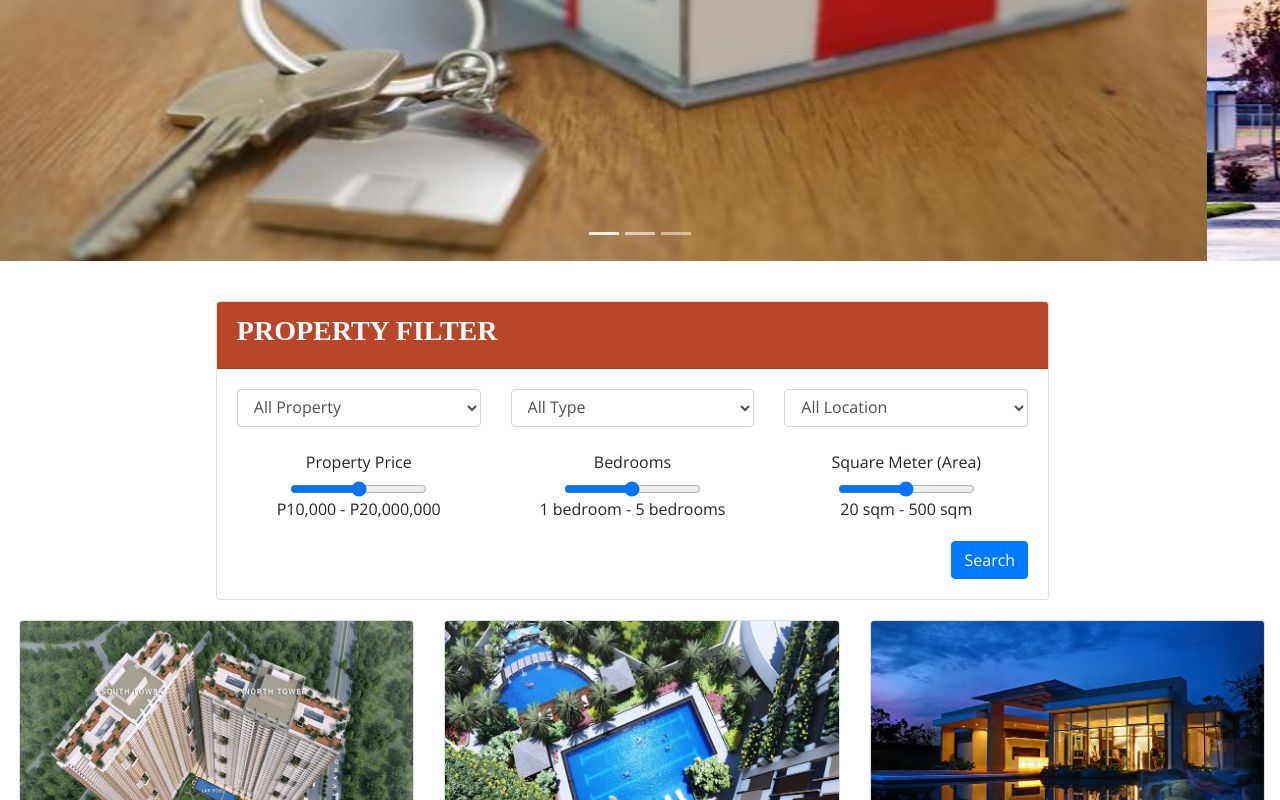
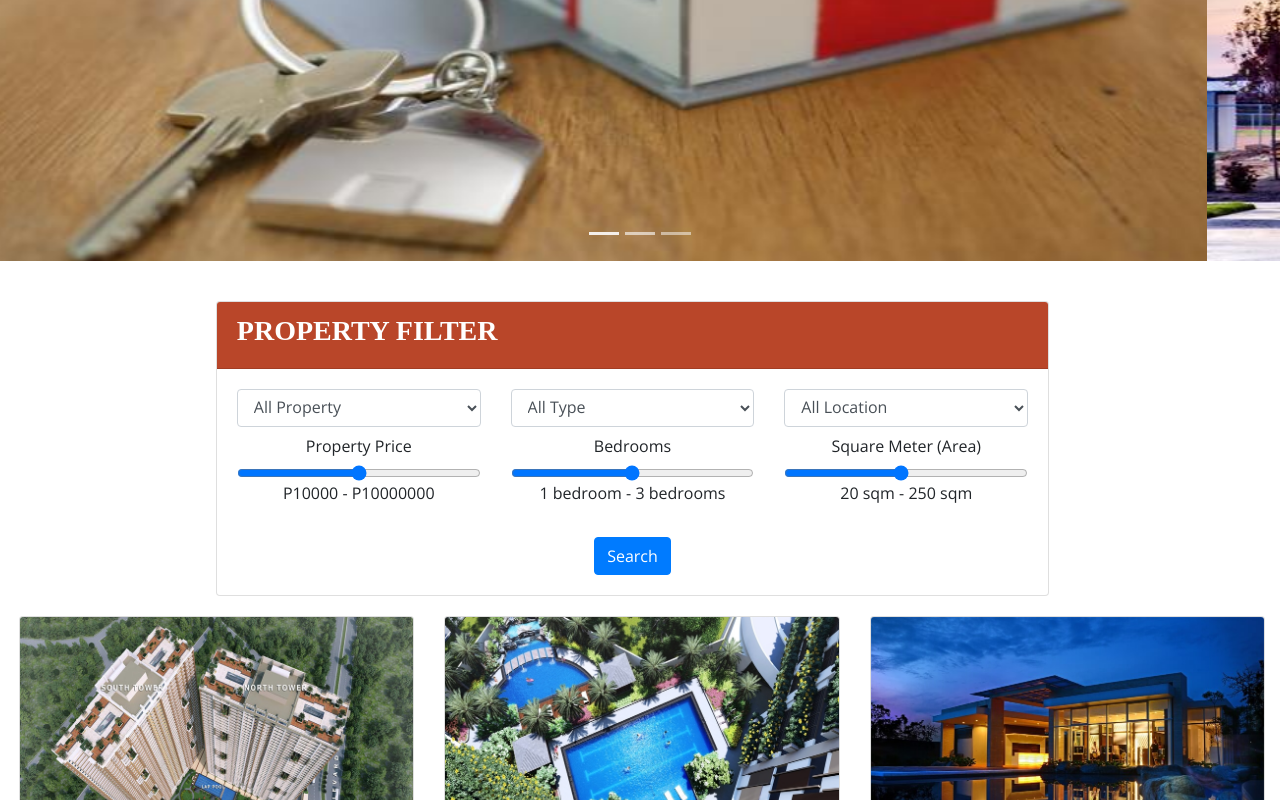
Before and after one commit to markobial/project, a website: page index.html in a window 1280 px wide. Shown: the part 538-1338 px from the top of the page. Drawn offline with nearby package versions, Linux system fonts and the light colour scheme; a web font is replaced by a local one.

Commit message:
Updated Property Filter

```diff
--- a/css/styles.css
+++ b/css/styles.css
@@ -51,10 +51,6 @@ h1{
       transform: scale(1.5, 1.5);
     }
   }
-
-#button {
-    margin-top: 20px;
-}
 
 .row-content{
     padding-top: 20px;
@@ -158,3 +154,7 @@ h3{
 .card-deck{
   padding-bottom: 50px;
 }
+
+.center {
+  text-align: center;
+}
--- a/index.html
+++ b/index.html
@@ -89,6 +89,11 @@
                                         <option value="forSale">For Sale</option>
                                         <option value="preSelling">Pre Selling</option>
                                     </select>
+                                    <div class="form-group center">
+                                        <label for="propPrice" class="col-form-label">Property Price</label>
+                                        <input type="range" class="form-control-range" name="propPrice" id="propPrice" min="10000" max="20000000" step="10000" value="10000000"/>
+                                        <h7 class="col-md-4">P10000 - P<span id="price"></span></h7>
+                                    </div>
                                 </div>
                                 <div class="col-md-4 mx-auto">
                                     <select name="typeFilter" id="typeFilter" class="form-control">
@@ -96,6 +101,11 @@
                                         <option value="house">House</option>
                                         <option value="condo">Condo</option>
                                     </select>
+                                    <div class="form-group center">
+                                        <label for="propType" class="col-form-label">Bedrooms</label>
+                                        <input type="range" class="form-control-range" name="bedroom" id="propType" min="1" max="5"/>
+                                        <h7 class="col-md-4">1 bedroom - <span id="type"></span> bedrooms</h7>
+                                    </div>
                                 </div>
                                 <div class="col-md-4 mx-auto">
                                     <select name="locFilter" id="locFilter" class="form-control">
@@ -103,25 +113,15 @@
                                         <option value="qc">Quezon City</option>
                                         <option value="antipolo">Mandaluyong City</option>
                                     </select>
+                                    <div class="form-group center">
+                                        <label for="propArea" class="col-form-label">Square Meter (Area)</label>
+                                        <input type="range" class="form-control-range" name="area" id="propArea" min="20" max="500" value="250" step="10"/>
+                                        <h7 class="col-md-4">20 sqm - <span id="area"></span> sqm</h7>
+                                    </div>
                                 </div>
                             </div>
-                            <div class="row" style="text-align:center">
-                                    <label for="propPrice" class="col-md-4 mx-auto col-form-label">Property Price</label>
-                                    <label for="bedroom" class="col-md-4 mx-auto col-form-label">Bedrooms</label>
-                                    <label class="col-md-4 mx-auto col-form-label">Square Meter (Area)</label>
-                            </div>
-                            <div class="row">
-                                <input class="col-md-2 mx-auto" type="range" name="propPrice" id="propPrice" min="10000" max="20000000"/>
-                                <input class="col-md-2 mx-auto" type="range" name="bedroom" id="bedroom" min="1" max="5"/>
-                                <input class="col-md-2 mx-auto" type="range" name="area" id="area" min="20" max="500"/>
-                            </div>
-                            <div class="row" style="text-align:center">
-                                <h7 class="col-md-4">P10,000 - P20,000,000</h7>
-                                <h7 class="col-md-4">1 bedroom - 5 bedrooms</h7>
-                                <h7 class="col-md-4">20 sqm - 500 sqm</h7>
-                            </div>
-                            <div class="row-form text-right" id="button">
-                                <button type="submit" class="btn btn-primary btn-md ml-auto">Search</button>
+                            <div style="text-align: center;">
+                                <button type="submit" class="btn btn-primary align-middle">Search</button>
                             </div>
                         </form>
                     </div>
@@ -172,6 +172,7 @@
 <script src="node_modules/popper.js/dist/umd/popper.min.js"></script>
 <script src="node_modules/bootstrap/dist/js/bootstrap.min.js"></script>
 <script src="js/infina.js"></script>
+<script src="js/slider.js"></script>
 
 </body>
 </html>
--- /dev/null
+++ b/js/slider.js
@@ -0,0 +1,23 @@
+var slider = document.getElementById("propPrice");
+var output = document.getElementById("price");
+output.innerHTML = slider.value;
+
+slider.oninput = function() {
+  output.innerHTML = this.value;
+}
+
+var slider = document.getElementById("propType");
+var output = document.getElementById("type");
+output.innerHTML = slider.value;
+
+slider.oninput = function() {
+  output.innerHTML = this.value;
+}
+
+var slider = document.getElementById("propArea");
+var output = document.getElementById("area");
+output.innerHTML = slider.value;
+
+slider.oninput = function() {
+  output.innerHTML = this.value;
+}
```
